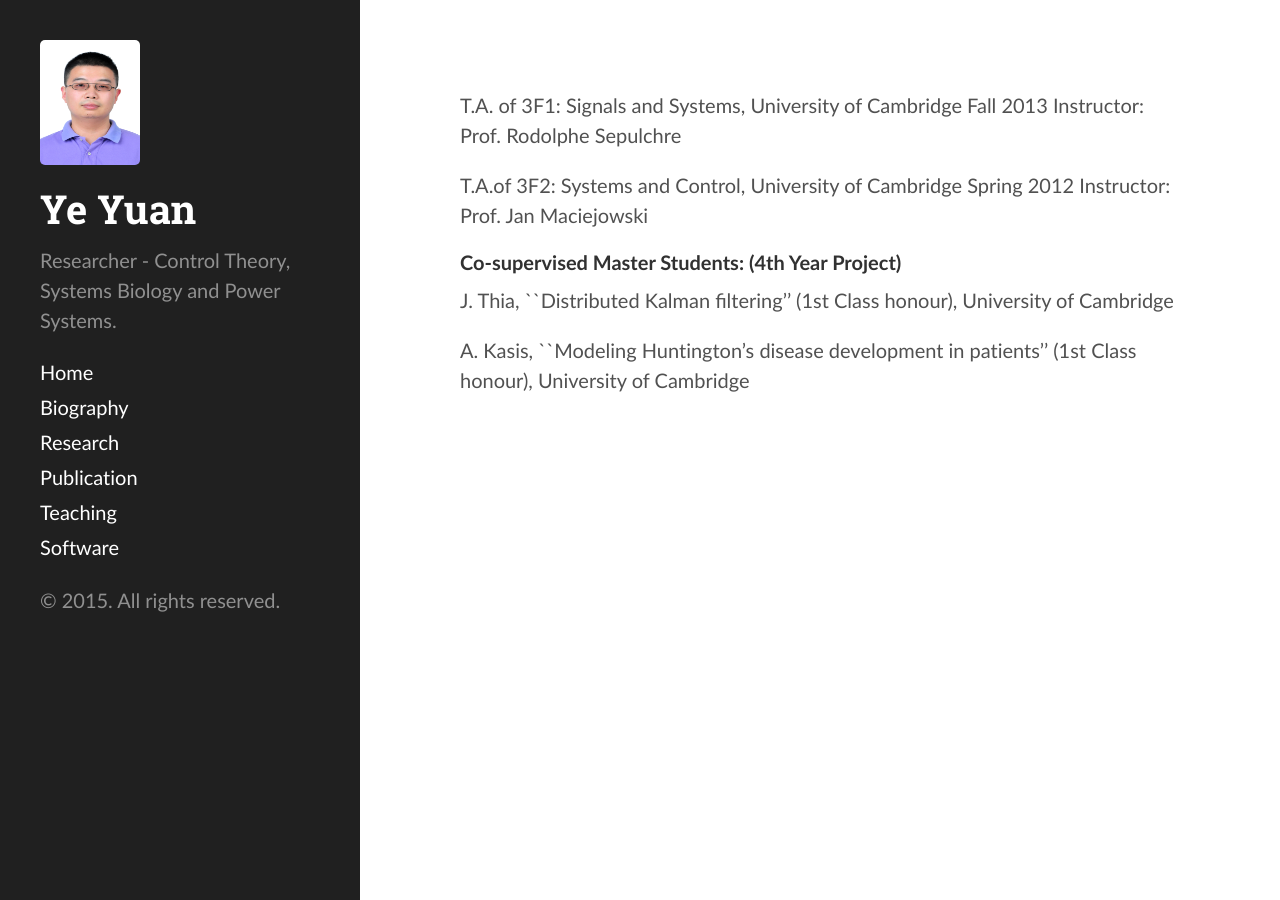
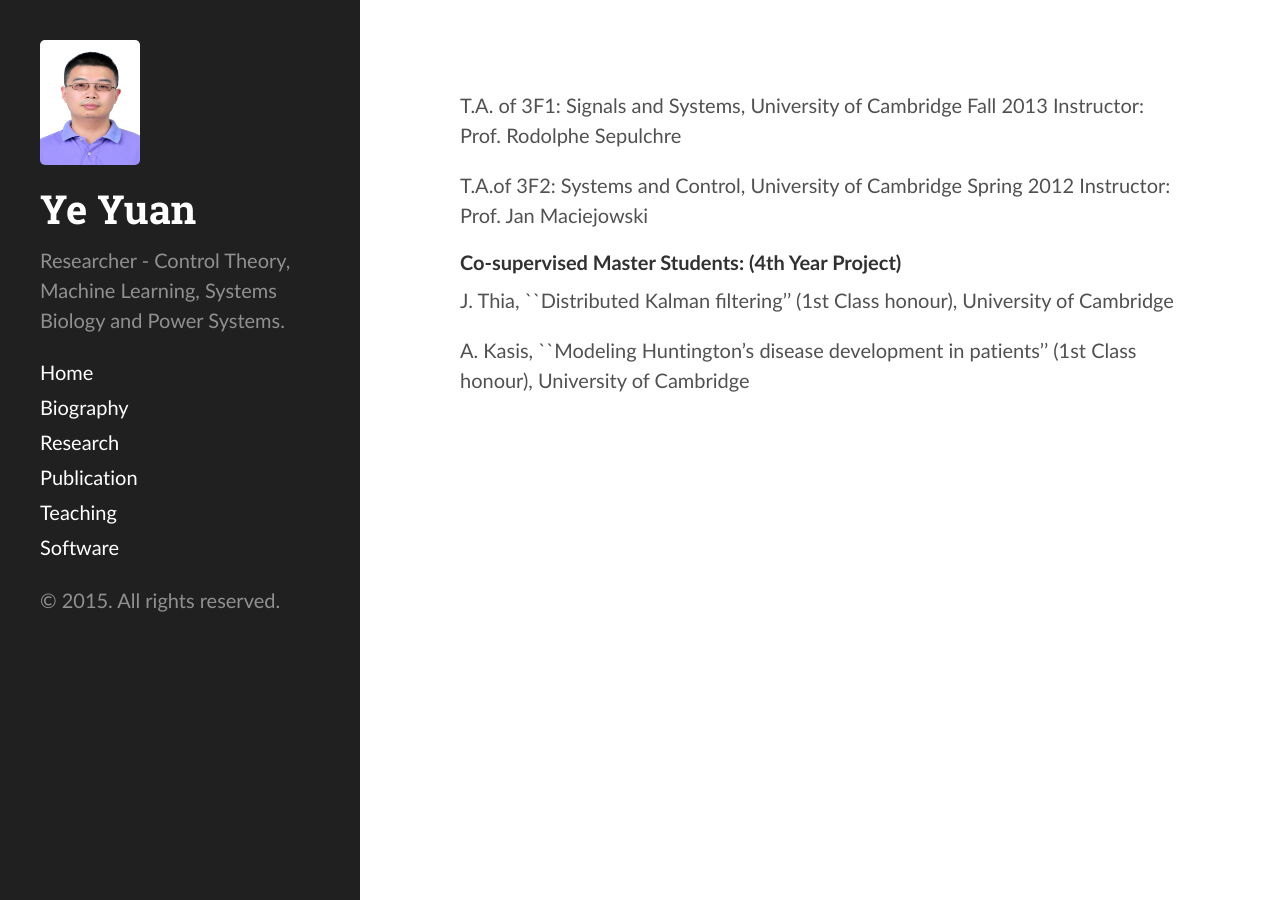
Before and after one commit to yy311/yy311.github.io, a Jekyll site: the page built from teaching.md, in a window 1280 px wide. Built offline with Jekyll 4.4.1, drawn with Linux system fonts in a browser that asks for light colours.

Commit message:
Update _config.yml

```diff
--- a/_config.yml
+++ b/_config.yml
@@ -4,7 +4,7 @@ highlighter:      pygments
 # Setup
 title:            Ye Yuan
 tagline:          'Academic Webpage'
-description:      'Researcher - Control Theory, Systems Biology and Power Systems.'
+description:      'Researcher - Control Theory, Machine Learning, Systems Biology and Power Systems.'
 url:              http://yy311.github.io
 baseurl:          /
 cover_image:  yeyuan.jpg
```
